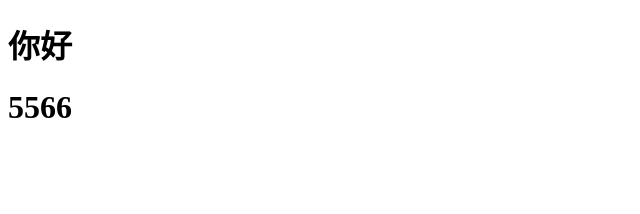
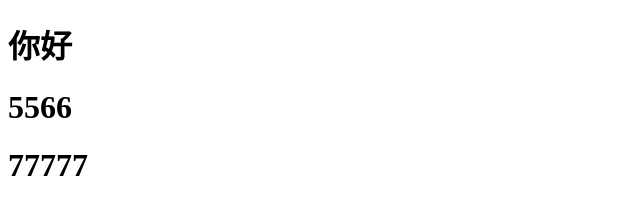
Before and after one commit to WymanGod/test, a plain HTML site: page index.html in a window 1280 px wide. Shown: the whole page, without its empty margins (0-640 px from the left). Drawn offline with Linux system fonts and the light colour scheme.

Commit message:
提交到dev分支

```diff
--- a/index.html
+++ b/index.html
@@ -6,5 +6,6 @@
 <body>
 	<h1>你好</h1>
 	<h1>5566</h1>
+	<h1>77777</h1>
 </body>
 </html>
```
